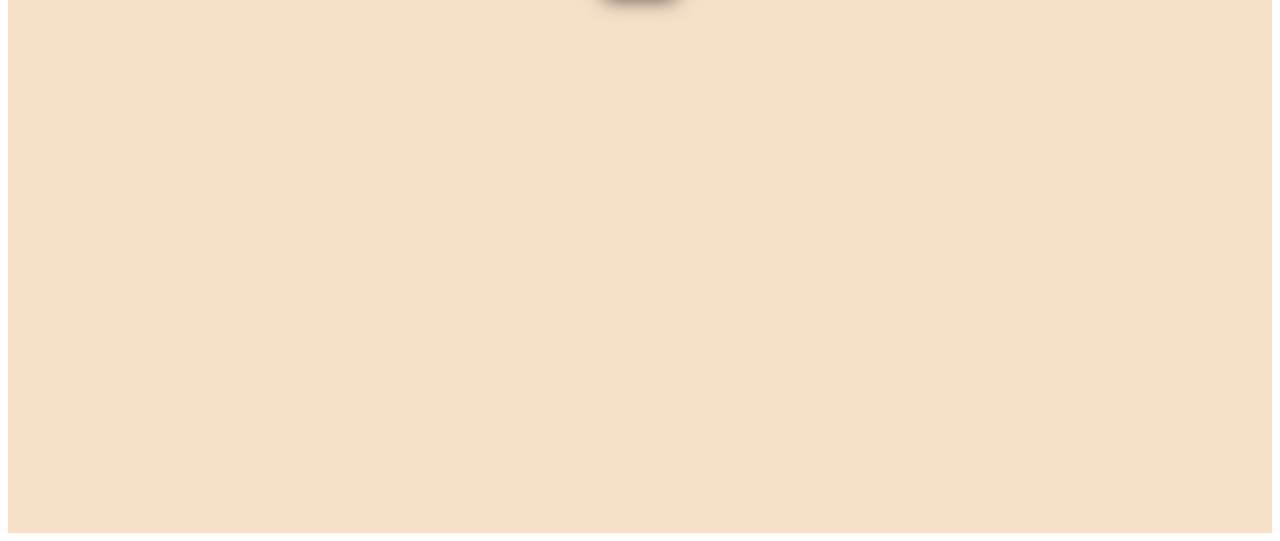
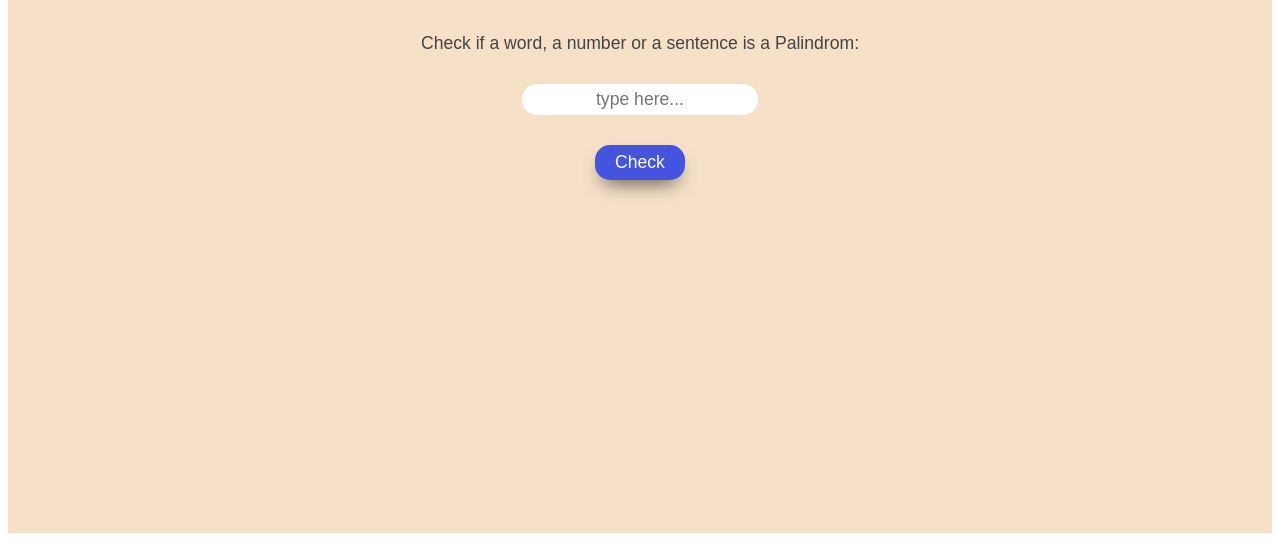
Before and after one commit to KozhInna/palindrome-app-typescript, a website: page index.html in a window 1280 px wide. Shown: the part 275-816 px from the top of the page. Drawn offline with Linux system fonts and the light colour scheme; files that its build step writes are made by us from their sources.

Commit message:
small changes

```diff
--- a/index.html
+++ b/index.html
@@ -5,7 +5,7 @@
     <meta name="viewport" content="width=device-width, initial-scale=1.0" />
     <link rel="stylesheet" href="styles.css" />
     <title>Palindrome app</title>
-    <script src="app.js" defer></script>
+    <script src="./dist/app.js" defer></script>
   </head>
   <body>
     <main>
--- a/styles.css
+++ b/styles.css
@@ -6,6 +6,7 @@ main {
   flex-direction: column;
   font-size: 110%;
   align-items: center;
+  justify-content: center;
   background-color: rgb(246, 225, 200);
   height: 100vh;
 }
@@ -47,5 +48,5 @@ button:hover {
 }
 .result {
   height: 100px;
-  width: 100px;
+  width: auto;
 }
```
